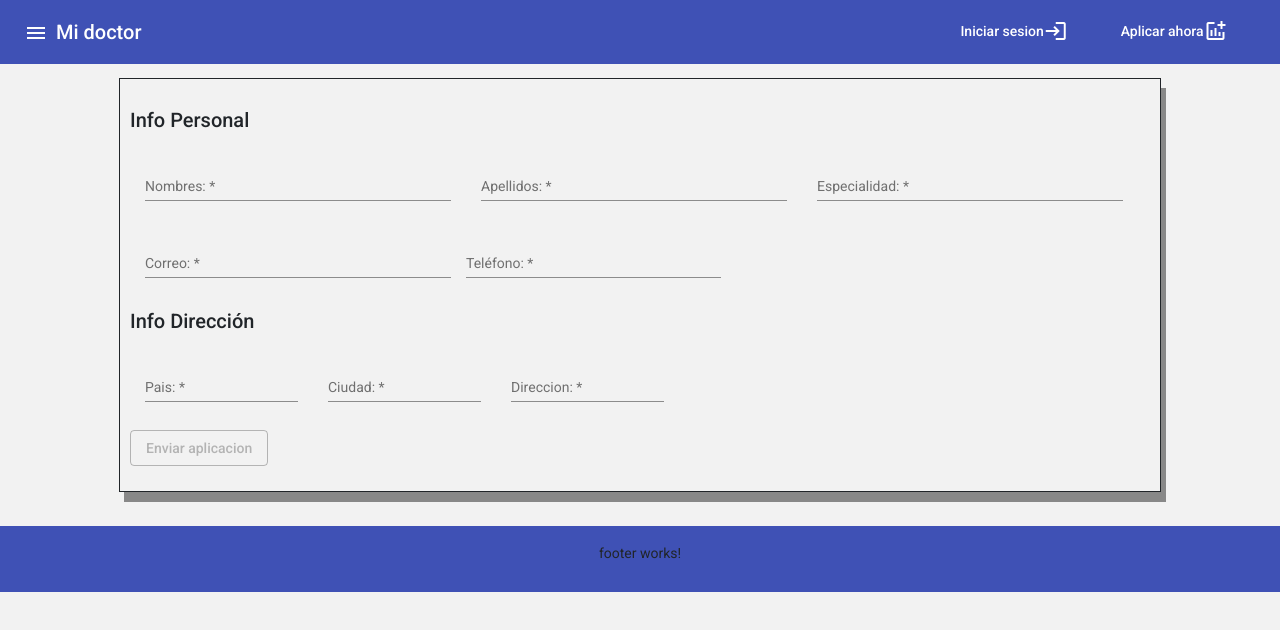
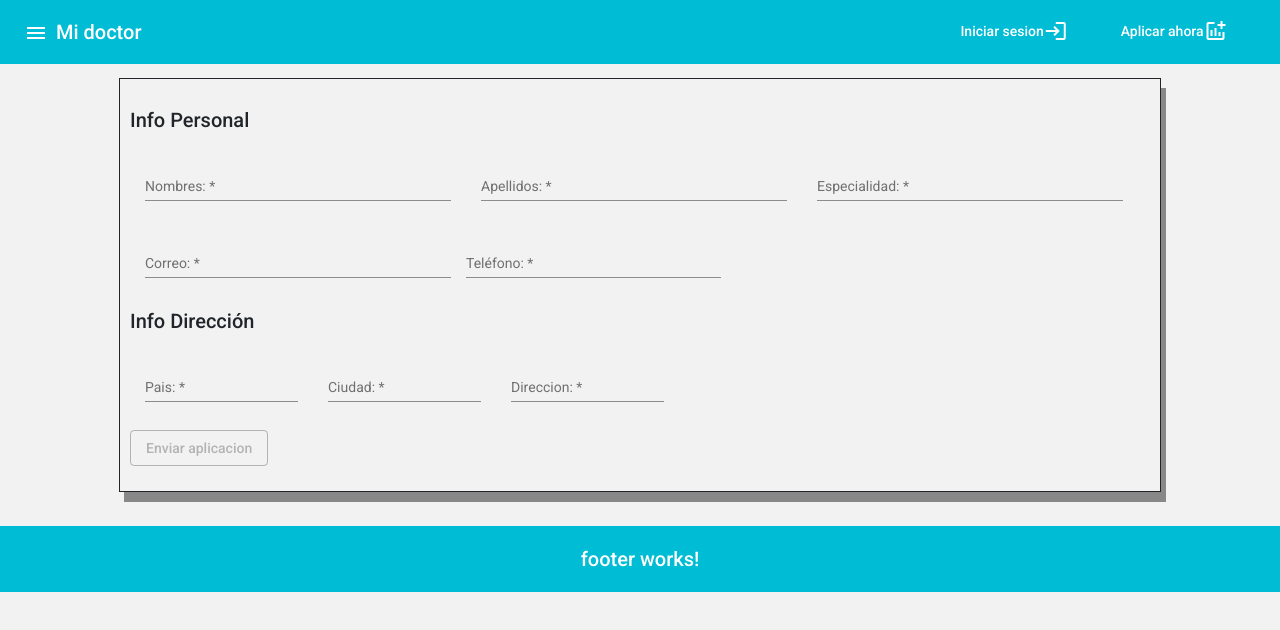
Before and after one commit to MasterTechHn/midoctor-app, an Angular app: page /apply in a window 1280 px wide. Shown: the top 630 px of the page. Built offline with nearby package versions, Linux system fonts and the light colour scheme.

Commit message:
improve postulant formBuilder validations -customise materialTheme -add material-card

```diff
--- a/src/app/footer/footer.component.css
+++ b/src/app/footer/footer.component.css
@@ -1,5 +1,5 @@
 .container-footer {
-  background-color: #3f51b5;
+  /* background-color: #4dd0e1; */
   height: 66px;
   width: 100%;
   margin-top: 20px;
--- a/src/app/footer/footer.component.html
+++ b/src/app/footer/footer.component.html
@@ -1,3 +1,3 @@
-<div class="container-footer">
-  <p>footer works!</p>
-</div>
+<mat-toolbar color="primary" class="container-footer">
+  footer works!
+</mat-toolbar>
--- a/src/app/postulant/postulant.component.css
+++ b/src/app/postulant/postulant.component.css
@@ -32,3 +32,7 @@
   flex-direction: row;
   width: 50%;
 }
+
+.postulan-form-button-container [type="button"]{
+  transition: ease 0.8s;
+}
--- a/src/app/postulant/postulant.component.html
+++ b/src/app/postulant/postulant.component.html
@@ -6,25 +6,22 @@
           <mat-form-field class="postulan-form-box">
             <mat-label> Nombres: </mat-label>
             <input matInput type="text" formControlName="name" placeholder="Debería contener ambos nombres." required>
-            <mat-error *ngIf="hasError('name', 'required')">El nombre es requerido.</mat-error>
+            <mat-error *ngIf="hasError('name', 'required')">Los campos marcados * son requeridos.</mat-error>
           </mat-form-field>
 
           <mat-form-field class="postulan-form-box">
             <mat-label> Apellidos: </mat-label>
             <input matInput type="text" formControlName="lastname" placeholder="Debería contener ambos apellidos." required>
-            <mat-error *ngIf="hasError('lastname', 'required')">El apellido es requerido.</mat-error>
           </mat-form-field>
 
           <mat-form-field class="postulan-form-box">
             <mat-label> Especialidad: </mat-label>
             <input matInput type="text" formControlName="speciality" placeholder="Especialidad en el área medica." required>
-            <mat-error *ngIf="hasError('speciality', 'required')">La especialidad es requerida.</mat-error>
           </mat-form-field>
 
           <mat-form-field class="postulan-form-box">
             <mat-label> Correo:  </mat-label>
             <input matInput type="email" formControlName="email" name="email" placeholder="Correo electrónico personal" required>
-            <mat-error *ngIf="hasError('email', 'required')">El correo es requerido.</mat-error>
             <mat-error *ngIf="hasError('email', 'email')">Formato incorrecto.</mat-error>
           </mat-form-field>
 
@@ -39,7 +36,6 @@
             <mat-form-field class="postulan-form-box">
               <mat-label> Pais: </mat-label>
               <input matInput type="text" formControlName="country" placeholder="Honduras" required>
-              <!-- <mat-error *ngIf="hasError('country', 'required')">El país es requerido.</mat-error> -->
             </mat-form-field>
 
             <mat-form-field class="postulan-form-box">
--- a/src/app/postulant/postulant.component.ts
+++ b/src/app/postulant/postulant.component.ts
@@ -12,27 +12,26 @@ import { ModalRequestComponent } from '../modal-request/modal-request.component'
 })
 export class PostulantComponent implements OnInit {
 
-  postulantForm = new FormGroup({});
+  postulantForm = this.fb.group({
+    name: ['', Validators.required],
+    lastname: ['', Validators.required],
+    speciality: ['', Validators.required],
+    email: ['', [Validators.required, Validators.email]],
+    phone: ['', [Validators.required, Validators.minLength(8)]],
+    address: this.fb.group({
+      country: ['', Validators.required],
+      city: ['', Validators.required],
+      street: ['', Validators.required]
+    })
+  });
 
   constructor(
-    private formBuilder: FormBuilder,
+    private fb: FormBuilder,
     private dialog: MatDialog,
     private postulantService: PostulantService
   ) { }
 
   ngOnInit(): void {
-    this.postulantForm = this.formBuilder.group({
-      name: ['', Validators.required],
-      lastname: ['', Validators.required],
-      speciality: ['', Validators.required],
-      email: ['', Validators.required, Validators.email],
-      phone: ['', Validators.required, Validators.minLength(8)],
-      address: this.formBuilder.group({
-        country: ['', Validators.required],
-        city: ['', Validators.required],
-        street: ['', Validators.required]
-      })
-    });
 
   }
 
--- a/src/custom-theme.scss
+++ b/src/custom-theme.scss
@@ -12,7 +12,9 @@
 // Define the palettes for your theme using the Material Design palettes available in palette.scss
 // (imported above). For each palette, you can optionally specify a default, lighter, and darker
 // hue. Available color palettes: https://material.io/design/color/
-$midoctor-app-primary: mat-palette($mat-indigo);
+// $midoctor-app-primary: mat-palette($mat-indigo);
+// $midoctor-app-accent: mat-palette($mat-pink, A200, A100, A400);
+$midoctor-app-primary: mat-palette($mat-cyan);
 $midoctor-app-accent: mat-palette($mat-pink, A200, A100, A400);
 
 // The warn palette is optional (defaults to red).
```
Also changed, not shown: src/app/modules/app-material.module.ts (+5 -2 lines).
